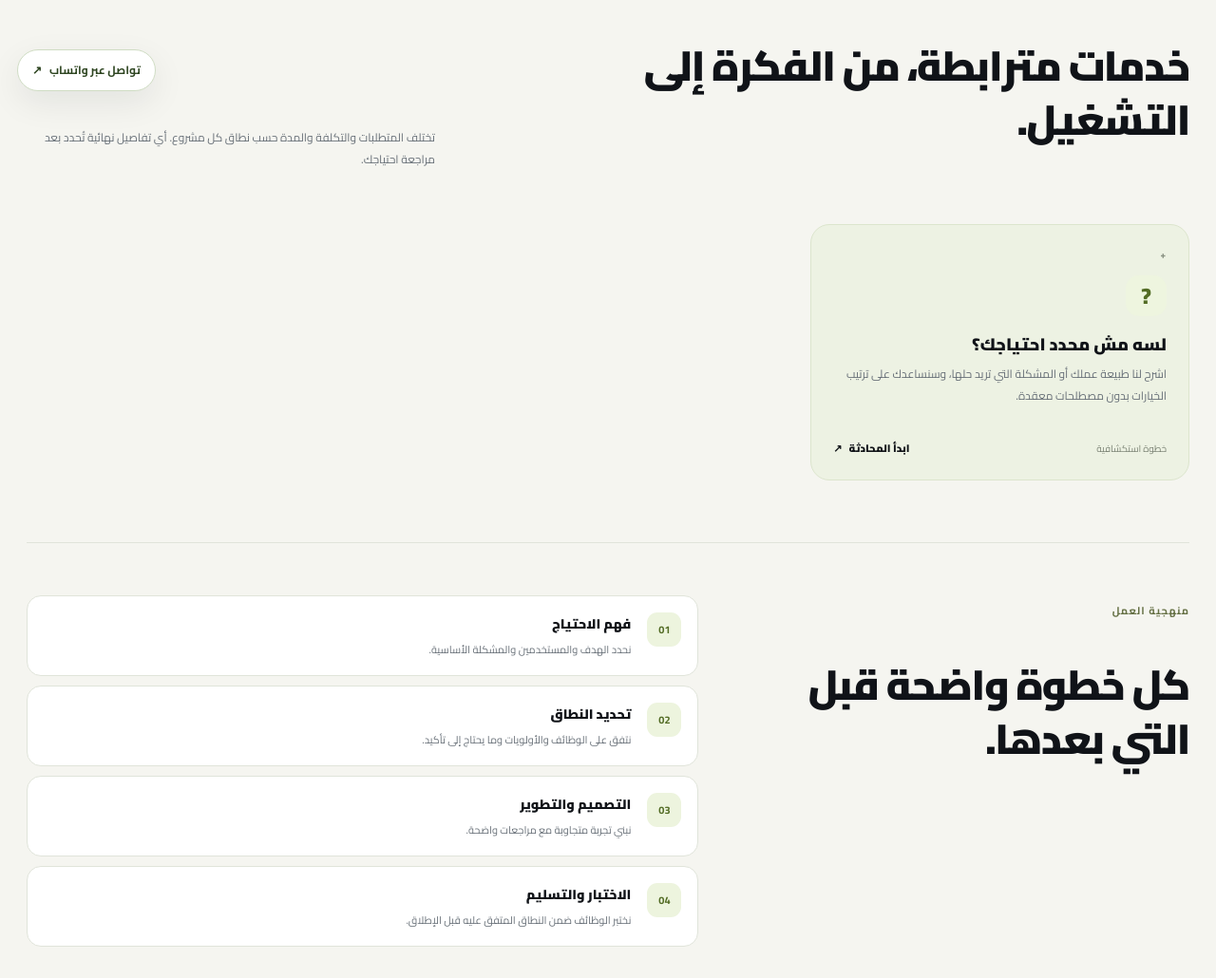
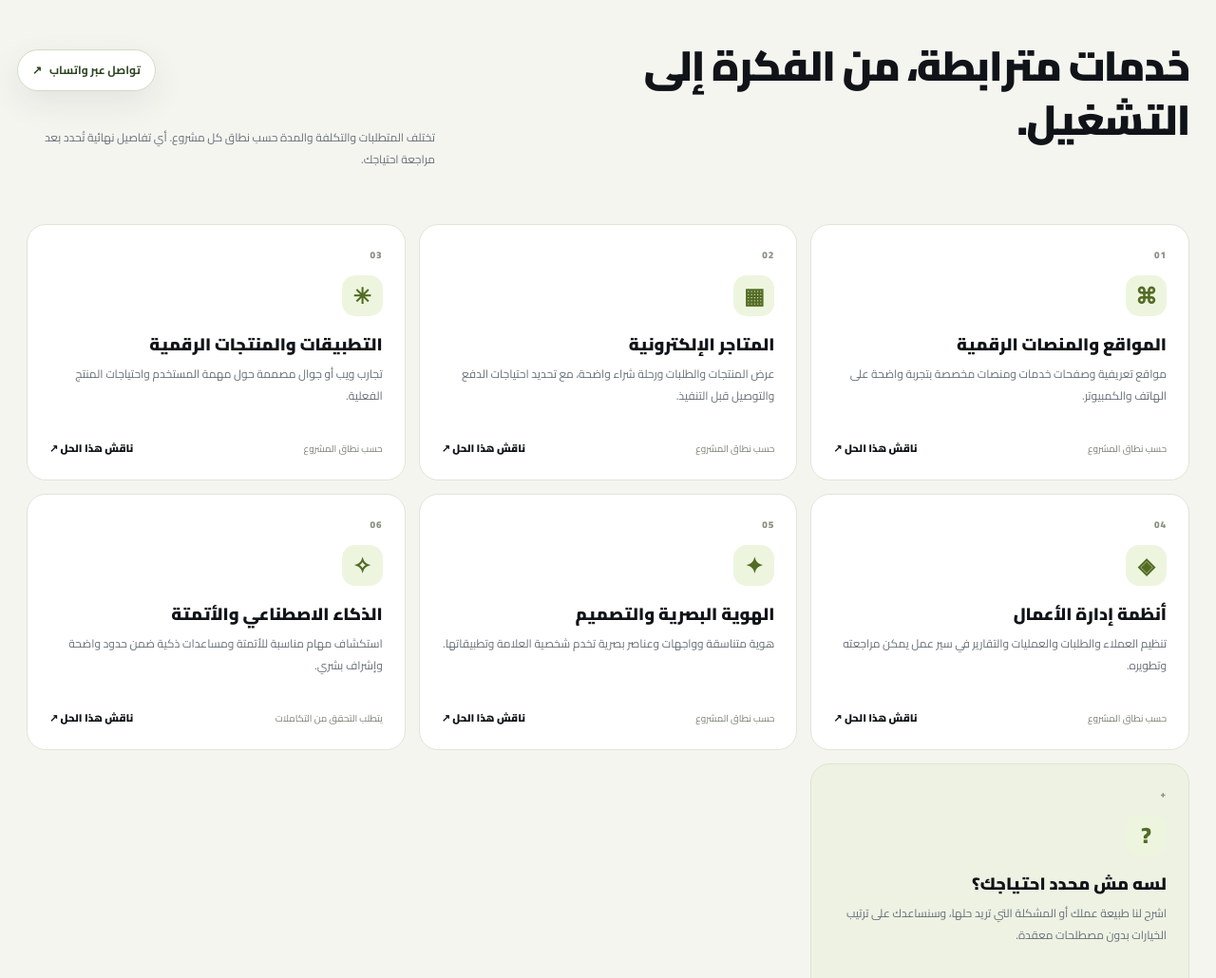
Before and after one commit to jovanexpress713-jpg/Victoria-s-Page, a FastAPI app: page /products in a window 1280 px wide. Shown: the part 686-1716 px from the top of the page at 95% size. Run offline with FastAPI, Linux system fonts and the light colour scheme; some libraries are stand-ins or nearby versions.

Commit message:
Complete six-service catalogue with linked contact actions

```diff
--- a/app/templates/products.html
+++ b/app/templates/products.html
@@ -11,20 +11,13 @@
   <section class="service-catalog" id="service-catalog">
     <div class="section-head"><div><span class="eyebrow">ماذا يمكننا بناءه؟</span><h2>خدمات مترابطة، من الفكرة إلى التشغيل.</h2></div><p>تختلف المتطلبات والتكلفة والمدة حسب نطاق كل مشروع. أي تفاصيل نهائية تُحدد بعد مراجعة احتياجك.</p></div>
     <div class="service-catalog-grid">
-      {% for p in products %}
-      <article class="service-catalog-card">
-        <span class="service-card-number">{{ "%02d"|format(loop.index) }}</span>
-        <div class="service-card-icon" aria-hidden="true">{% if loop.index == 1 %}⌘{% elif loop.index == 2 %}▦{% elif loop.index == 3 %}✳{% elif loop.index == 4 %}◈{% elif loop.index == 5 %}✦{% else %}↗{% endif %}</div>
-        <h3>{{ p.name }}</h3>
-        <p>{{ p.description or 'نحدد نطاق العمل والوظائف المناسبة بالتعاون معك.' }}</p>
-        <div class="service-card-foot"><span>{{ p.price or 'حسب نطاق المشروع' }}</span><a href="/contact?service={{ p.name|urlencode }}">ناقش هذا الحل <span aria-hidden="true">↗</span></a></div>
-      </article>
-      {% endfor %}
-      <article class="service-catalog-card service-guidance-card">
-        <span class="service-card-number">+</span><div class="service-card-icon" aria-hidden="true">?</div>
-        <h3>لسه مش محدد احتياجك؟</h3><p>اشرح لنا طبيعة عملك أو المشكلة التي تريد حلها، وسنساعدك على ترتيب الخيارات بدون مصطلحات معقدة.</p>
-        <div class="service-card-foot"><span>خطوة استكشافية</span><a href="/contact">ابدأ المحادثة <span aria-hidden="true">↗</span></a></div>
-      </article>
+      <article class="service-catalog-card"><span class="service-card-number">01</span><div class="service-card-icon" aria-hidden="true">⌘</div><h3>المواقع والمنصات الرقمية</h3><p>مواقع تعريفية وصفحات خدمات ومنصات مخصصة بتجربة واضحة على الهاتف والكمبيوتر.</p><div class="service-card-foot"><span>حسب نطاق المشروع</span><a href="/contact?service=website">ناقش هذا الحل ↗</a></div></article>
+      <article class="service-catalog-card"><span class="service-card-number">02</span><div class="service-card-icon" aria-hidden="true">▦</div><h3>المتاجر الإلكترونية</h3><p>عرض المنتجات والطلبات ورحلة شراء واضحة، مع تحديد احتياجات الدفع والتوصيل قبل التنفيذ.</p><div class="service-card-foot"><span>حسب نطاق المشروع</span><a href="/contact?service=store">ناقش هذا الحل ↗</a></div></article>
+      <article class="service-catalog-card"><span class="service-card-number">03</span><div class="service-card-icon" aria-hidden="true">✳</div><h3>التطبيقات والمنتجات الرقمية</h3><p>تجارب ويب أو جوال مصممة حول مهمة المستخدم واحتياجات المنتج الفعلية.</p><div class="service-card-foot"><span>حسب نطاق المشروع</span><a href="/contact?service=app">ناقش هذا الحل ↗</a></div></article>
+      <article class="service-catalog-card"><span class="service-card-number">04</span><div class="service-card-icon" aria-hidden="true">◈</div><h3>أنظمة إدارة الأعمال</h3><p>تنظيم العملاء والطلبات والعمليات والتقارير في سير عمل يمكن مراجعته وتطويره.</p><div class="service-card-foot"><span>حسب نطاق المشروع</span><a href="/contact?service=system">ناقش هذا الحل ↗</a></div></article>
+      <article class="service-catalog-card"><span class="service-card-number">05</span><div class="service-card-icon" aria-hidden="true">✦</div><h3>الهوية البصرية والتصميم</h3><p>هوية متناسقة وواجهات وعناصر بصرية تخدم شخصية العلامة وتطبيقاتها.</p><div class="service-card-foot"><span>حسب نطاق المشروع</span><a href="/contact?service=branding">ناقش هذا الحل ↗</a></div></article>
+      <article class="service-catalog-card"><span class="service-card-number">06</span><div class="service-card-icon" aria-hidden="true">✧</div><h3>الذكاء الاصطناعي والأتمتة</h3><p>استكشاف مهام مناسبة للأتمتة ومساعدات ذكية ضمن حدود واضحة وإشراف بشري.</p><div class="service-card-foot"><span>يتطلب التحقق من التكاملات</span><a href="/contact?service=ai">ناقش هذا الحل ↗</a></div></article>
+      <article class="service-catalog-card service-guidance-card"><span class="service-card-number">+</span><div class="service-card-icon" aria-hidden="true">?</div><h3>لسه مش محدد احتياجك؟</h3><p>اشرح لنا طبيعة عملك أو المشكلة التي تريد حلها، وسنساعدك على ترتيب الخيارات بدون مصطلحات معقدة.</p><div class="service-card-foot"><span>خطوة استكشافية</span><a href="/contact?service=guidance">ابدأ المحادثة ↗</a></div></article>
     </div>
   </section>
   <section class="products-process">
```
